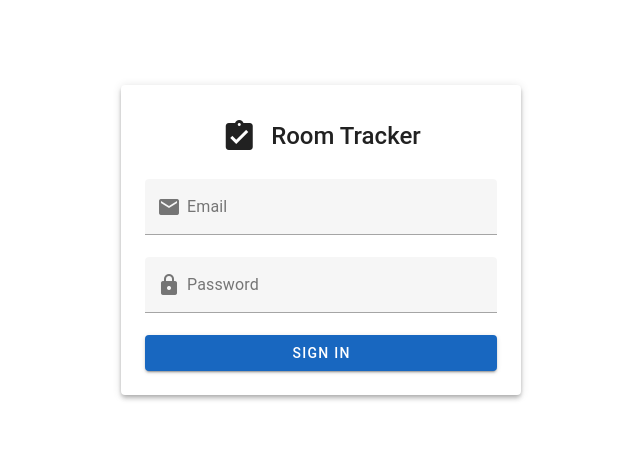
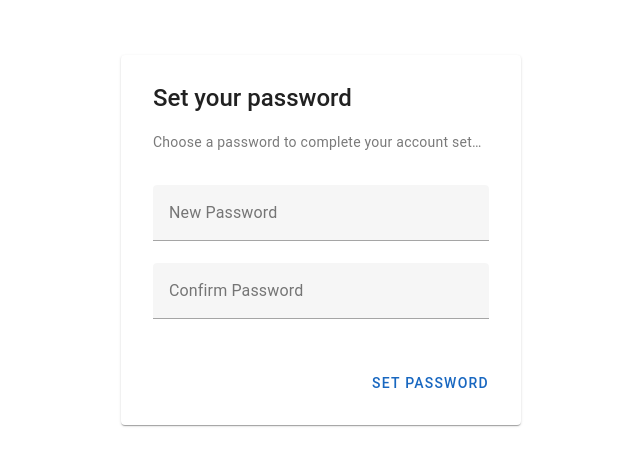
Before and after one commit to thejunglist/RM-Track, a Vue app in the folder frontend/: page /update-password in a window 1280 px wide. Before the commit this address led to /login. Shown: the part 160-626 px from the top of the page, without its empty margins (319-959 px from the left). Built offline with nearby package versions, Linux system fonts and the light colour scheme; no server answers.

Commit message:
Add password setup page for invited users
Detects invite/recovery token in URL hash and redirects to /update-password.
User sets their password then is sent to their dashboard.

Co-Authored-By: Claude Sonnet 4.6 <noreply@anthropic.com>

```diff
--- a/frontend/src/router/index.ts
+++ b/frontend/src/router/index.ts
@@ -6,6 +6,7 @@ const router = createRouter({
   routes: [
     { path: '/', redirect: '/login' },
     { path: '/login', component: () => import('../views/LoginView.vue'), meta: { public: true } },
+    { path: '/update-password', component: () => import('../views/UpdatePasswordView.vue'), meta: { public: true } },
 
     // Tech routes
     { path: '/tech/dashboard', component: () => import('../views/tech/TechDashboard.vue'), meta: { role: 'TECH' } },
@@ -26,6 +27,12 @@ const router = createRouter({
 router.beforeEach(async (to) => {
   const auth = useAuthStore()
 
+  // Detect invite/password-reset link before Supabase clears the URL hash
+  if (window.location.hash.includes('type=invite') || window.location.hash.includes('type=recovery')) {
+    if (to.path !== '/update-password') return '/update-password'
+    return true
+  }
+
   if (!auth.initialized) {
     await auth.init()
   }
--- /dev/null
+++ b/frontend/src/views/UpdatePasswordView.vue
@@ -0,0 +1,74 @@
+<script setup lang="ts">
+import { ref } from 'vue'
+import { useRouter } from 'vue-router'
+import { supabase } from '../lib/supabase'
+import { useAuthStore } from '../stores/auth'
+
+const router = useRouter()
+const auth = useAuthStore()
+
+const password = ref('')
+const confirm = ref('')
+const saving = ref(false)
+const error = ref('')
+
+async function setPassword() {
+  error.value = ''
+  if (password.value.length < 6) {
+    error.value = 'Password must be at least 6 characters.'
+    return
+  }
+  if (password.value !== confirm.value) {
+    error.value = 'Passwords do not match.'
+    return
+  }
+
+  saving.value = true
+  try {
+    const { error: updateError } = await supabase.auth.updateUser({ password: password.value })
+    if (updateError) throw updateError
+
+    // Reload profile then go to the right dashboard
+    await auth.init()
+    router.push(auth.isAdmin ? '/admin/dashboard' : '/tech/dashboard')
+  } catch (e: unknown) {
+    error.value = e instanceof Error ? e.message : 'Failed to set password.'
+  } finally {
+    saving.value = false
+  }
+}
+</script>
+
+<template>
+  <v-app>
+    <v-main class="d-flex align-center justify-center" style="min-height: 100vh">
+      <v-card width="400" class="pa-4">
+        <v-card-title class="text-h5 mb-2">Set your password</v-card-title>
+        <v-card-subtitle class="mb-4">Choose a password to complete your account setup.</v-card-subtitle>
+
+        <v-card-text class="d-flex flex-column gap-3">
+          <v-alert v-if="error" type="error" density="compact">{{ error }}</v-alert>
+
+          <v-text-field
+            v-model="password"
+            label="New Password"
+            type="password"
+            required
+          />
+          <v-text-field
+            v-model="confirm"
+            label="Confirm Password"
+            type="password"
+            required
+            @keyup.enter="setPassword"
+          />
+        </v-card-text>
+
+        <v-card-actions>
+          <v-spacer />
+          <v-btn color="primary" :loading="saving" @click="setPassword">Set Password</v-btn>
+        </v-card-actions>
+      </v-card>
+    </v-main>
+  </v-app>
+</template>
```
